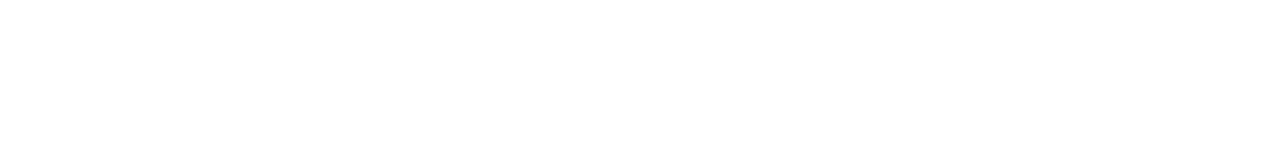
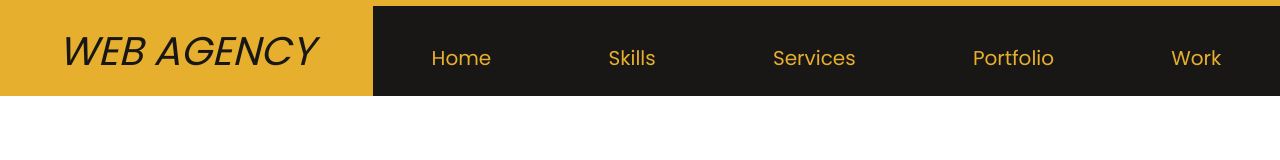
Before and after one commit to Nader-CS/web-agency, a plain HTML site: page index.html in a window 1280 px wide. Drawn offline with Linux system fonts and the light colour scheme.

Commit message:
adding navbar html structure and styles

```diff
--- a/css/index.css
+++ b/css/index.css
@@ -1,3 +1,56 @@
+* {
+  margin: 0;
+  padding: 0;
+  box-sizing: border-box;
+}
 body {
-  font-family: "Roboto", sans-serif;
+  font-family: "Poppins", sans-serif;
 }
+
+nav ul {
+  list-style: none;
+  border-top: 6px solid #e6af2e;
+  background-color: #191716;
+}
+nav ul li a {
+  text-decoration: none;
+  display: block;
+  text-align: center;
+  font-size: 20px;
+  padding: 15px 25px;
+  color: #e6af2e;
+}
+nav ul li a:hover {
+  color: #e0e2db;
+}
+.logo {
+  display: flex;
+  text-transform: uppercase;
+  justify-content: space-between;
+  font-size: 40px;
+  background: #e6af2e;
+  color: #191716;
+  font-style: italic;
+}
+.logo:hover {
+  background-color: #e0e2db;
+  color: #e6af2e;
+}
+@media screen and (min-width: 576px) {
+  nav ul {
+    display: flex;
+    flex-wrap: wrap;
+    align-items: baseline;
+    justify-content: space-between;
+  }
+  nav ul li {
+    flex: 1 0 auto;
+  }
+  .logo {
+    display: block;
+    text-align: center;
+  }
+  .logo .fa {
+    display: none;
+  }
+}
--- a/index.html
+++ b/index.html
@@ -9,11 +9,26 @@
     <link rel="stylesheet" href="./fontawesome-free-6.3.0-web/css/all.css" />
     <!--google fonts-->
     <link
-      href="https://fonts.googleapis.com/css2?family=Roboto&display=swap"
+      href="https://fonts.googleapis.com/css2?family=Poppins&display=swap"
       rel="stylesheet"
     />
     <!--main style-->
     <link rel="stylesheet" href="./css/index.css" />
   </head>
-  <body></body>
+  <body>
+    <nav>
+      <ul>
+        <li>
+          <a href="#" class="logo"
+            >Web Agency <i class="fa fa-arrow-down"></i
+          ></a>
+        </li>
+        <li><a href="#">Home</a></li>
+        <li><a href="#">Skills</a></li>
+        <li><a href="#">Services</a></li>
+        <li><a href="#">Portfolio</a></li>
+        <li><a href="#">Work</a></li>
+      </ul>
+    </nav>
+  </body>
 </html>
```
